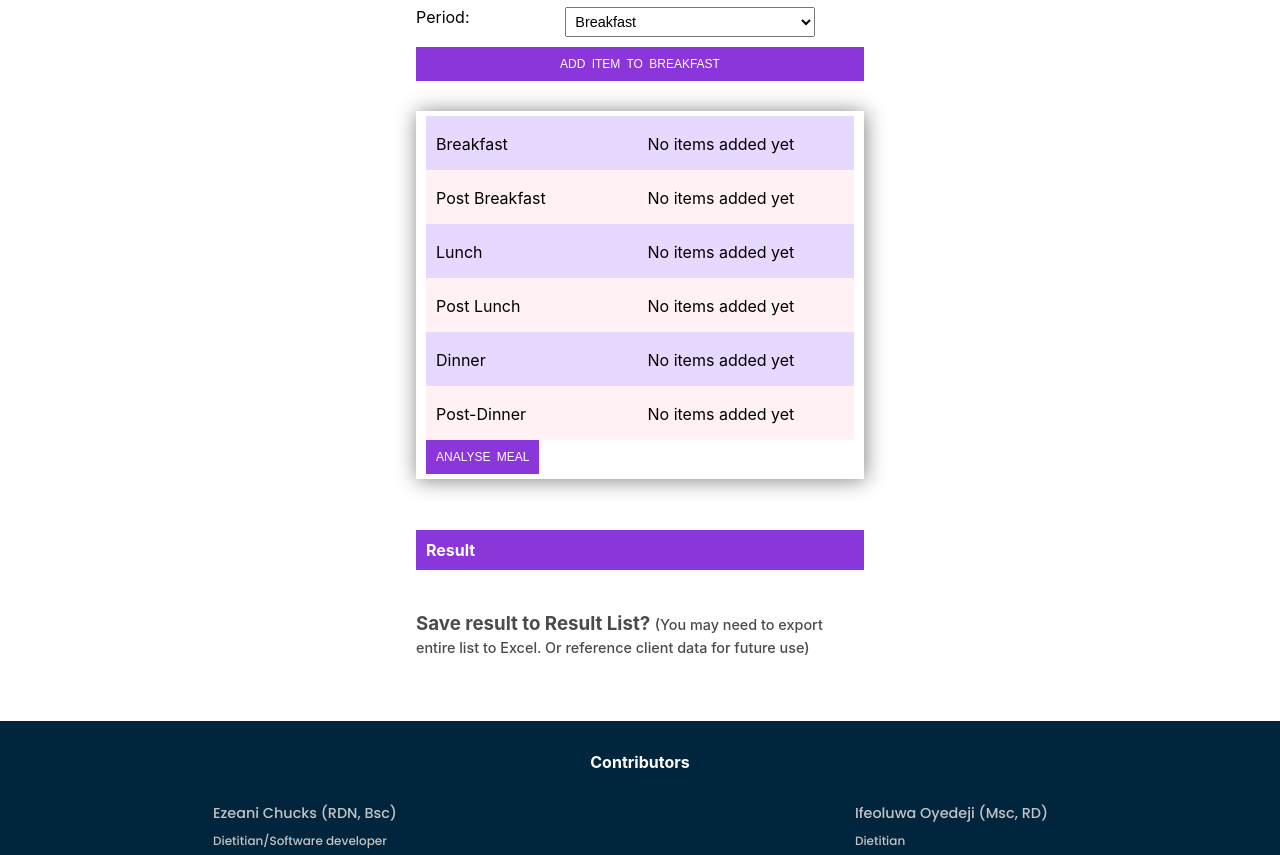
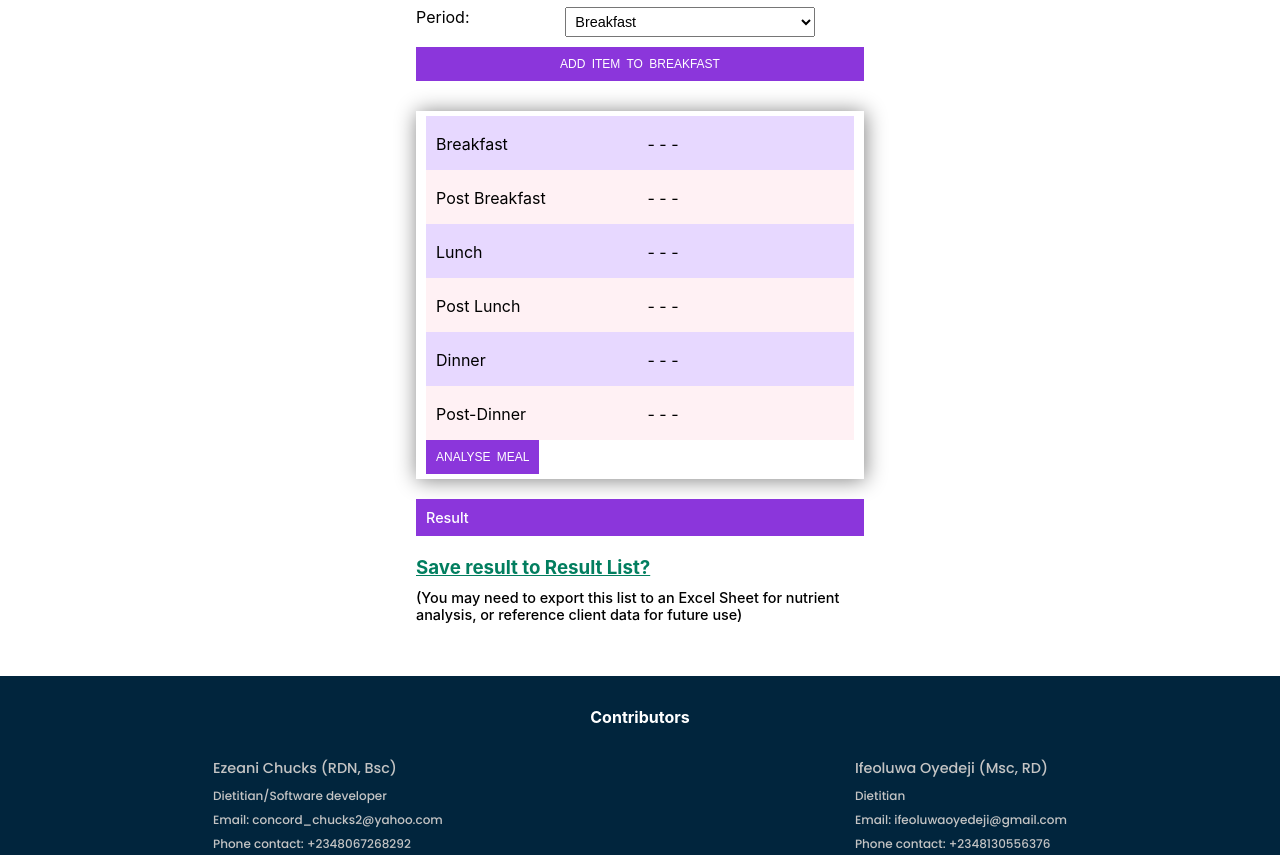
Before and after one commit to EzeaniChucks/NutriCalc, a Next.js app: page /24-hr-recall in a window 1280 px wide. Shown: the part 400-1255 px from the top of the page. Built offline with nearby package versions, Linux system fonts and the light colour scheme; a web font is replaced by a local one.

Commit message:
24 hour functionality search input improved

```diff
--- a/components/24hrComp.module.css
+++ b/components/24hrComp.module.css
@@ -71,11 +71,15 @@
 }
 .container>h3{
     margin: 10px 0;
+    text-decoration: underline;
     cursor: pointer;
     color: rgb(75, 75, 75);
+    color: rgb(2, 126, 95);
 }
-.container>h3>span{
+.container>h4{
     font-size: 0.9rem;
+    margin: 0;
+    margin-top: -10px;
     font-weight: 500;
 }
 .main h1{
--- a/components/24hrRecallComp.js
+++ b/components/24hrRecallComp.js
@@ -50,6 +50,7 @@ const TwentyFourComp = () => {
       });
       dispatch({ type: "CHOSEN_VALUE", payload: value });
       dispatch({ type: "FOODLIST_FILTER", payload: filteredSearch });
+      dispatch({ type: "ERROR", payload: `` });
       if (value === "") dispatch({ type: "FOODLIST_FILTER", payload: [] });
     }
     if (name === "foodSelect") {
@@ -88,18 +89,27 @@ const TwentyFourComp = () => {
         return item.SearchName.toLowerCase().includes(state.chosenFood);
       }); //get entire object with value typed in input a.k.a chosenFood
 
+      if (!itemToAdd) {
+        return dispatch({
+          type: "ERROR",
+          payload: `This food item isn't on our database yet. Use another search word or kindly submit the food's name in our Suggestion Section.
+          We'll make it available for your use.`,
+        });
+        // return console.log(`Food isn't yet on database`);
+      }
       dispatch({
         type: "ADD_FOODS",
         name: state.foodTime,
         payload: { ...initial, ...itemToAdd, amountEaten: state.foodAmount },
       });
+      dispatch({ type: "RESET_VALUES" });
       runCallBack();
     }
   };
 
   const runCallBack = useCallback(() => {
     return setTimeout(() => {
-      dispatch({ type: "RESET" });
+      dispatch({ type: "RESET_NOTICES" });
     }, 3000);
   }, [state.success, state.warning]);
 
@@ -113,6 +123,7 @@ const TwentyFourComp = () => {
             onChange={handleChange}
             onClick={handleInputClick}
             type="text"
+            autoComplete="off"
             placeholder="Search Any Food"
             name="textSearch"
             value={state?.chosenFood}
@@ -228,13 +239,11 @@ const TwentyFourComp = () => {
               </div>
             );
           })}
-        <h3>
-          Save result to Result List?{" "}
-          <span>
-            (You may need to export entire list to Excel. Or reference client
-            data for future use)
-          </span>
-        </h3>
+        <h3>Save result to Result List? </h3>
+        <h4>
+          (You may need to export this list to an Excel Sheet for nutrient
+          analysis, or reference client data for future use)
+        </h4>
       </div>
     </div>
   );
--- a/components/FoodDisplay.js
+++ b/components/FoodDisplay.js
@@ -129,13 +129,13 @@ const FoodDisplay = React.memo(
                   return (
                     <p key={item.Id}>
                       ({index + 1}) {item.amountEaten}g of{" "}
-                      {item.SearchName.slice(0, 30)}. . .
+                      {item.SearchName.slice(0, 30)}...
                     </p>
                   );
                 })}
               </div>
             ) : (
-              <p>No items added yet</p>
+              <p>- - -</p>
             )}
           </div>
           <div className={styles.midBreakfast}>
@@ -152,7 +152,7 @@ const FoodDisplay = React.memo(
                 })}
               </div>
             ) : (
-              <p>No items added yet</p>
+              <p>- - -</p>
             )}
           </div>
           <div className={styles.lunch}>
@@ -169,7 +169,7 @@ const FoodDisplay = React.memo(
                 })}
               </div>
             ) : (
-              <p>No items added yet</p>
+              <p>- - -</p>
             )}
           </div>
           <div className={styles.midLunch}>
@@ -186,7 +186,7 @@ const FoodDisplay = React.memo(
                 })}
               </div>
             ) : (
-              <p>No items added yet</p>
+              <p>- - -</p>
             )}
           </div>
           <div className={styles.dinner}>
@@ -203,7 +203,7 @@ const FoodDisplay = React.memo(
                 })}
               </div>
             ) : (
-              <p>No items added yet</p>
+              <p>- - -</p>
             )}
           </div>
           <div className={styles.postDinner}>
@@ -220,7 +220,7 @@ const FoodDisplay = React.memo(
                 })}
               </div>
             ) : (
-              <p>No items added yet</p>
+              <p>- - -</p>
             )}
           </div>
         </div>
--- a/reducer/twenty4Reducer.js
+++ b/reducer/twenty4Reducer.js
@@ -46,7 +46,7 @@ export const Twenty4Reducer = (state, action) => {
           ...state,
           postBreakfastArr: [...state.postBreakfastArr, action.payload],
           warning: "",
-          success: "Item added",
+          success: `Item added to ${action.name}`,
         };
       }
     }
@@ -65,7 +65,7 @@ export const Twenty4Reducer = (state, action) => {
           ...state,
           lunchArr: [...state.lunchArr, action.payload],
           warning: "",
-          success: "Item added",
+          success: `Item added to ${action.name}`,
         };
       }
     }
@@ -84,7 +84,7 @@ export const Twenty4Reducer = (state, action) => {
           ...state,
           postLunchArr: [...state.postLunchArr, action.payload],
           warning: "",
-          success: "Item added",
+          success: `Item added to ${action.name}`,
         };
       }
     }
@@ -103,7 +103,7 @@ export const Twenty4Reducer = (state, action) => {
           ...state,
           dinnerArr: [...state.dinnerArr, action.payload],
           warning: "",
-          success: "Item added",
+          success: `Item added to ${action.name}`,
         };
       }
     }
@@ -122,7 +122,7 @@ export const Twenty4Reducer = (state, action) => {
           ...state,
           postDinnerArr: [...state.postDinnerArr, action.payload],
           warning: "",
-          success: "Item added",
+          success: `Item added to ${action.name}`,
         };
       }
     }
@@ -136,7 +136,10 @@ export const Twenty4Reducer = (state, action) => {
   if (action.type === "SUCCESS") {
     return { ...state, success: action.payload };
   }
-  if (action.type === "RESET") {
+  if (action.type === "RESET_NOTICES") {
     return { ...state, warning: "", success: "" };
   }
+  if (action.type === "RESET_VALUES") {
+    return { ...state, foodAmount: 0, chosenFood: "" };
+  }
 };
```
